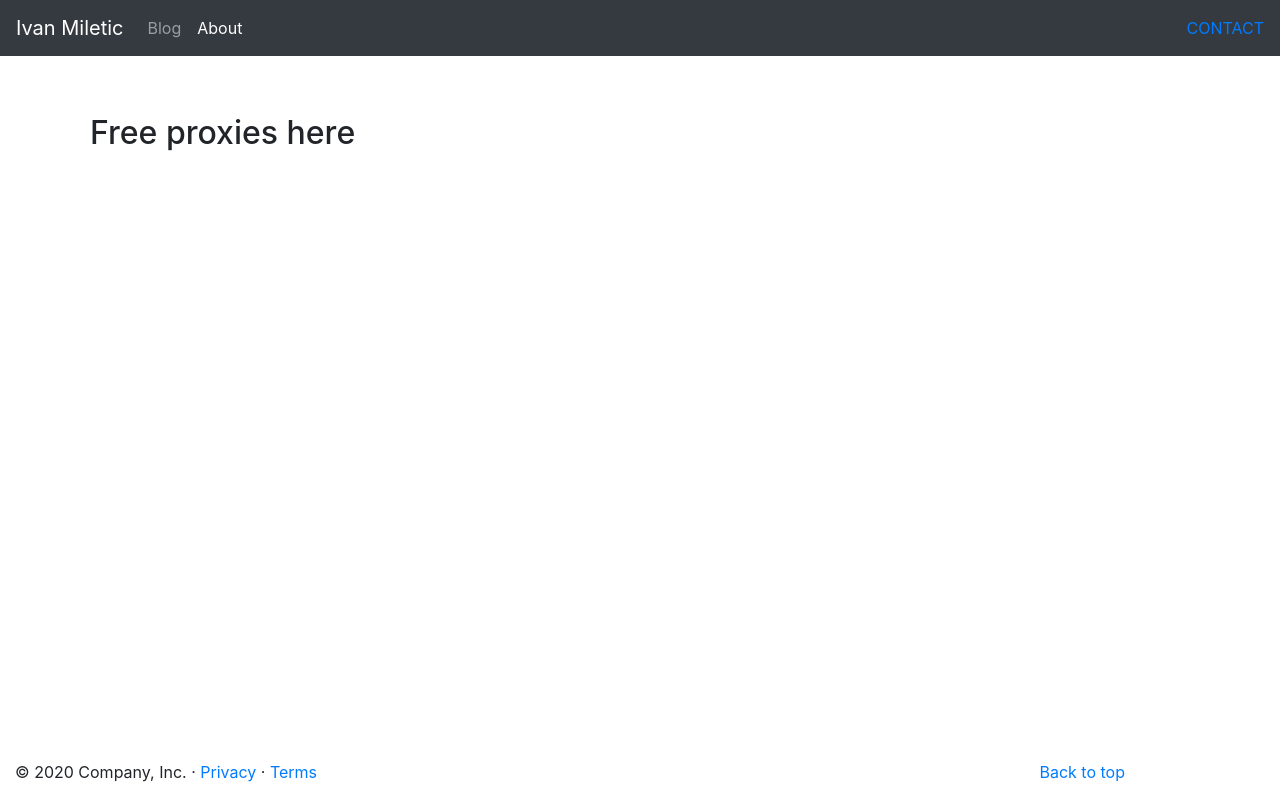
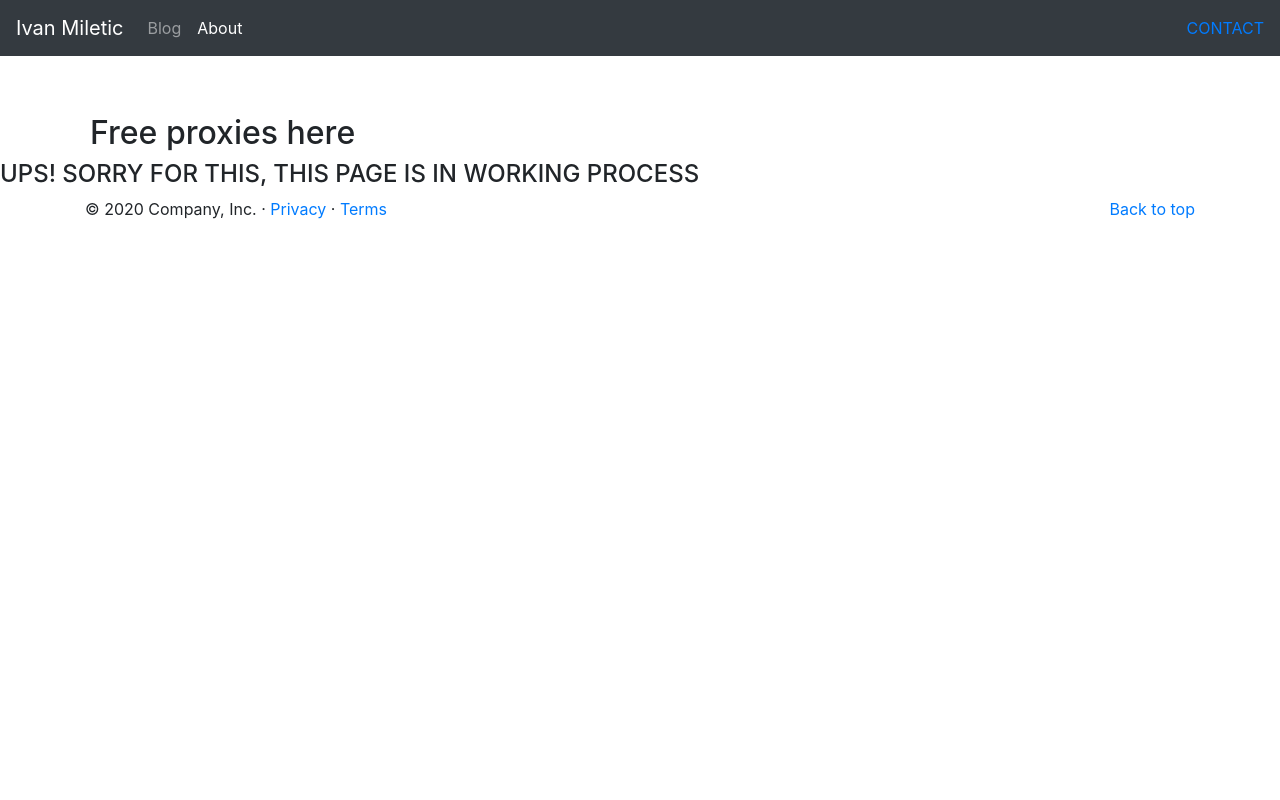
Before and after one commit to milemik/django_portfolio, a Django app: page /freeproxies/ in a window 1280 px wide. Run offline with Django 3.2, Linux system fonts and the light colour scheme; data that the repository does not hold is empty; some libraries are stand-ins or nearby versions.

Commit message:
Going for it

```diff
--- a/portfolio/settings.py
+++ b/portfolio/settings.py
@@ -128,3 +128,8 @@
 
 MEDIA_ROOT = os.path.join(BASE_DIR, 'media')
 MEDIA_URL = '/media/'
+
+try:
+    from local_settings import *
+except ImportError:
+    pass
--- a/proxyapp/templates/proxyapp/proxy.html
+++ b/proxyapp/templates/proxyapp/proxy.html
@@ -40,7 +40,7 @@
         }
       }
       footer {
-        position: absolute;
+        position: relative;
         bottom: 0;
       }
     </style>
@@ -84,6 +84,7 @@
 
     <!-- Three columns of text below the carousel -->
 <h2 style="padding-left:90px; padding-top:90px">Free proxies here</h2>
+<h4>{{ error }}</h4>
   <div class="proxies" style="padding-left:90px; padding-right:90px">
     {% for p in proxies.all %}
       <p>{p.proxie}</p>
--- a/proxyapp/views.py
+++ b/proxyapp/views.py
@@ -2,5 +2,7 @@
 from .models import Prox
 
 def prox(request):
-	proxies = Prox.objects
-	return render(request, 'proxyapp/proxy.html', {'proxies': proxies})
+	proxies = Prox.objects.all()
+	if len(proxies) == 0:
+		error = 'UPS! SORRY FOR THIS, THIS PAGE IS IN WORKING PROCESS'
+	return render(request, 'proxyapp/proxy.html', {'proxies': proxies, 'error': error})
```
